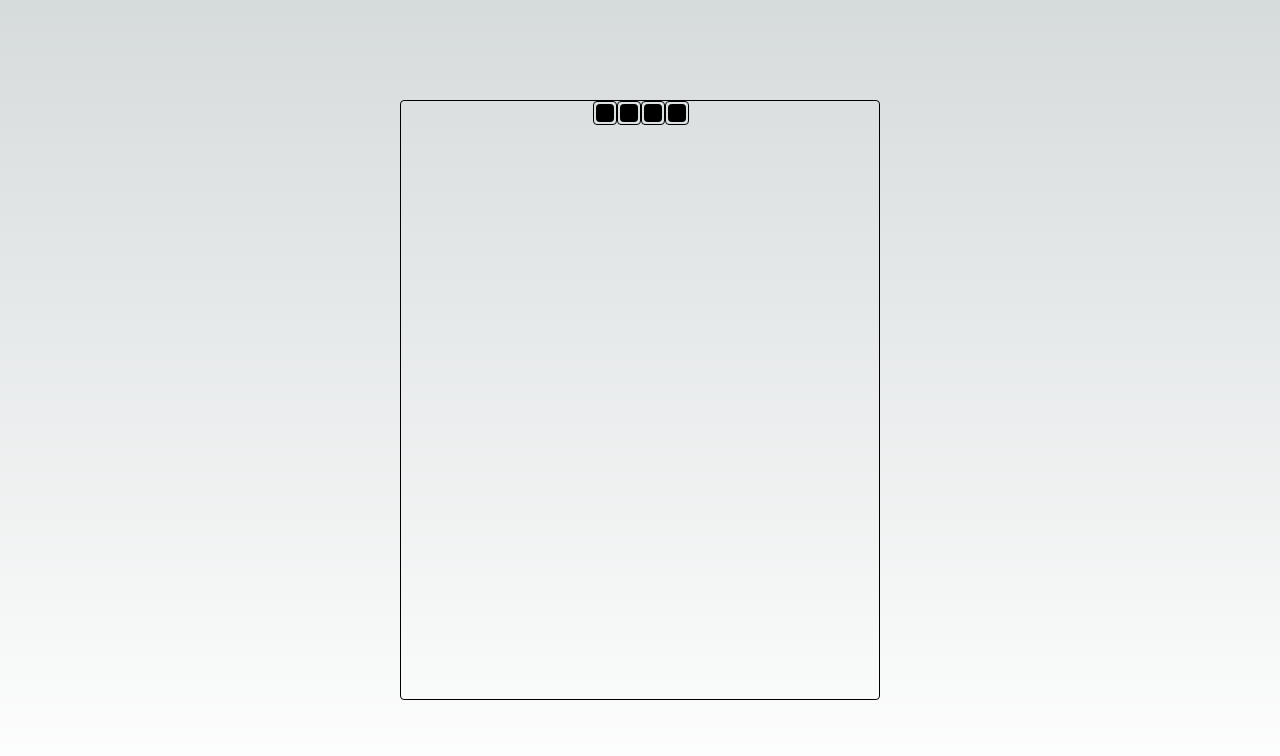
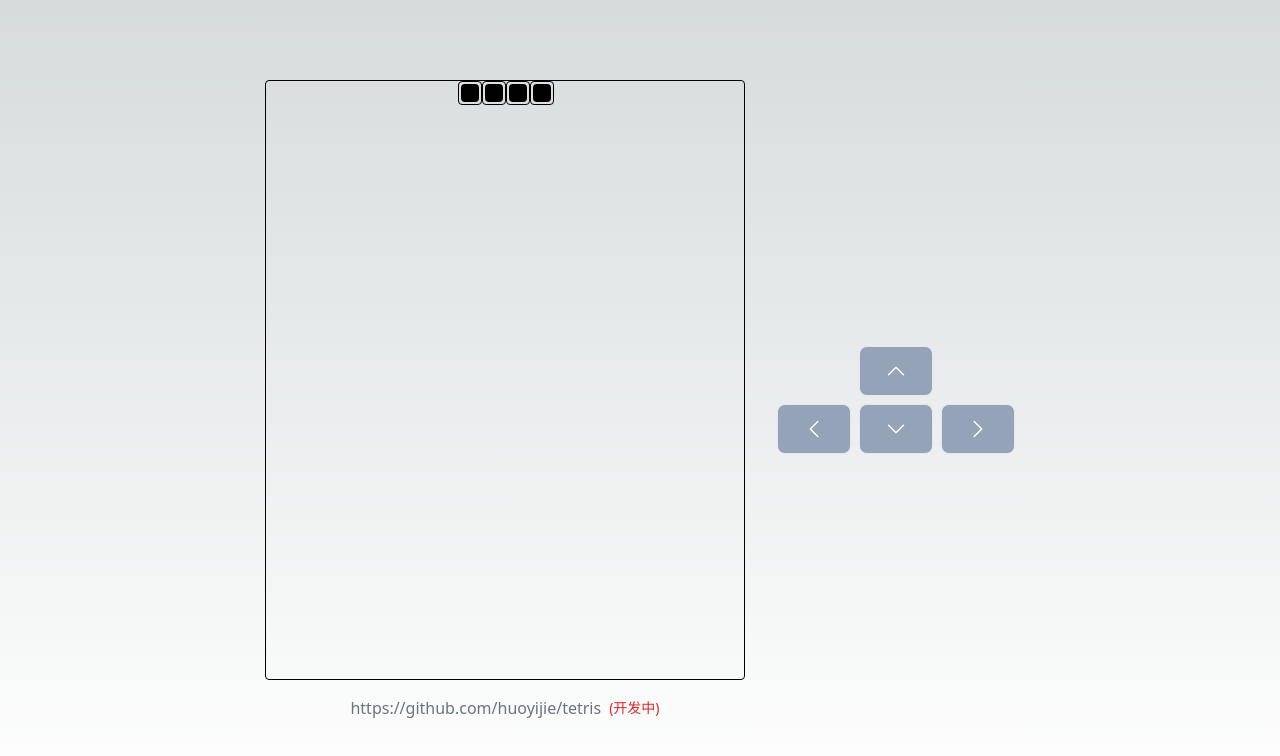
Before and after one commit to huoyijie/tetris, a Next.js app: page / in a window 1280 px wide. Shown: the top 756 px of the page. Built offline with nearby package versions, Linux system fonts and the light colour scheme.

Commit message:
add I component

```diff
--- a/package.json
+++ b/package.json
@@ -9,11 +9,12 @@
     "lint": "next lint"
   },
   "dependencies": {
+    "next": "14.0.0",
     "react": "^18",
-    "react-dom": "^18",
-    "next": "14.0.0"
+    "react-dom": "^18"
   },
   "devDependencies": {
+    "@heroicons/react": "^2.0.18",
     "autoprefixer": "^10",
     "postcss": "^8",
     "tailwindcss": "^3"
--- a/src/pages/index.js
+++ b/src/pages/index.js
@@ -1,6 +1,7 @@
 import Tetromino from '@/components/Tetromino'
 import { I } from '@/lib/TetrominoType'
 import { useState } from 'react'
+import { ChevronDownIcon, ChevronLeftIcon, ChevronRightIcon, ChevronUpIcon } from '@heroicons/react/24/solid'
 
 export default function Home() {
   const [currentTetromino, setCurrentTetromino] = useState({
@@ -13,7 +14,7 @@ export default function Home() {
   const [operation, setOperation] = useState()
 
   return (
-    <main className='w-full h-screen focus:outline-none flex items-center justify-center' tabIndex='0' onKeyDown={({ code }) => {
+    <main className='w-full h-screen focus:outline-none flex gap-8 items-center justify-center' tabIndex='0' onKeyDown={({ code }) => {
       switch (code) {
         case 'ArrowUp':
           setCurrentTetromino({ ...currentTetromino, rotate: (currentTetromino.rotate + 1) % 4 })
@@ -39,6 +40,8 @@ export default function Home() {
           console.log(code)
       }
     }}>
+
+      <div className='flex flex-col gap-4 items-center'>
         <div className='w-[480px] h-[600px] border border-black rounded relative'>
           {currentTetromino && (
             <Tetromino {...currentTetromino} operation={operation} onCollision={({ x, y, rotate }) => {
@@ -56,6 +59,20 @@ export default function Home() {
             }} />
           )}
         </div>
+        <div className='flex gap-2 items-center'>
+          <span className='text-gray-500'>https://github.com/huoyijie/tetris</span>
+          <span className='text-sm text-red-600'>(开发中)</span>
+        </div>
+      </div>
+
+      <div className='flex flex-col gap-2 items-center'>
+        <div className='border rounded-lg bg-slate-400 text-white px-6 py-3 max-w-min'><ChevronUpIcon className='w-6' /></div>
+        <div className='flex gap-2'>
+          <div className='border rounded-lg bg-slate-400 text-white px-6 py-3 max-w-min'><ChevronLeftIcon className='w-6' /></div>
+          <div className='border rounded-lg bg-slate-400 text-white px-6 py-3 max-w-min'><ChevronDownIcon className='w-6' /></div>
+          <div className='border rounded-lg bg-slate-400 text-white px-6 py-3 max-w-min'><ChevronRightIcon className='w-6' /></div>
+        </div>
+      </div>
     </main>
   )
 }
```
Also changed, not shown: 1 other file (tests, documents, lock files or other folders). Lines whose indentation alone changed are shown as unchanged.
